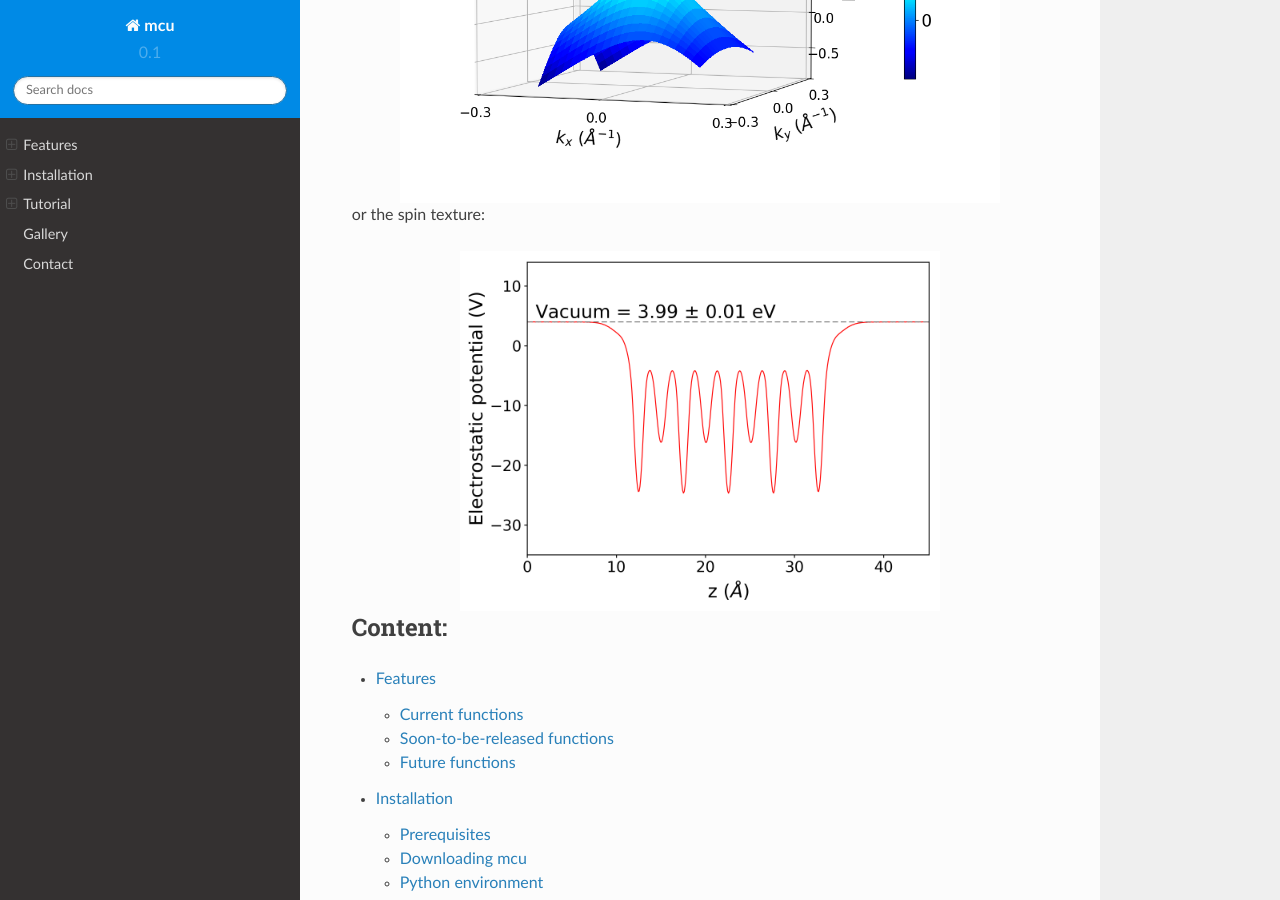
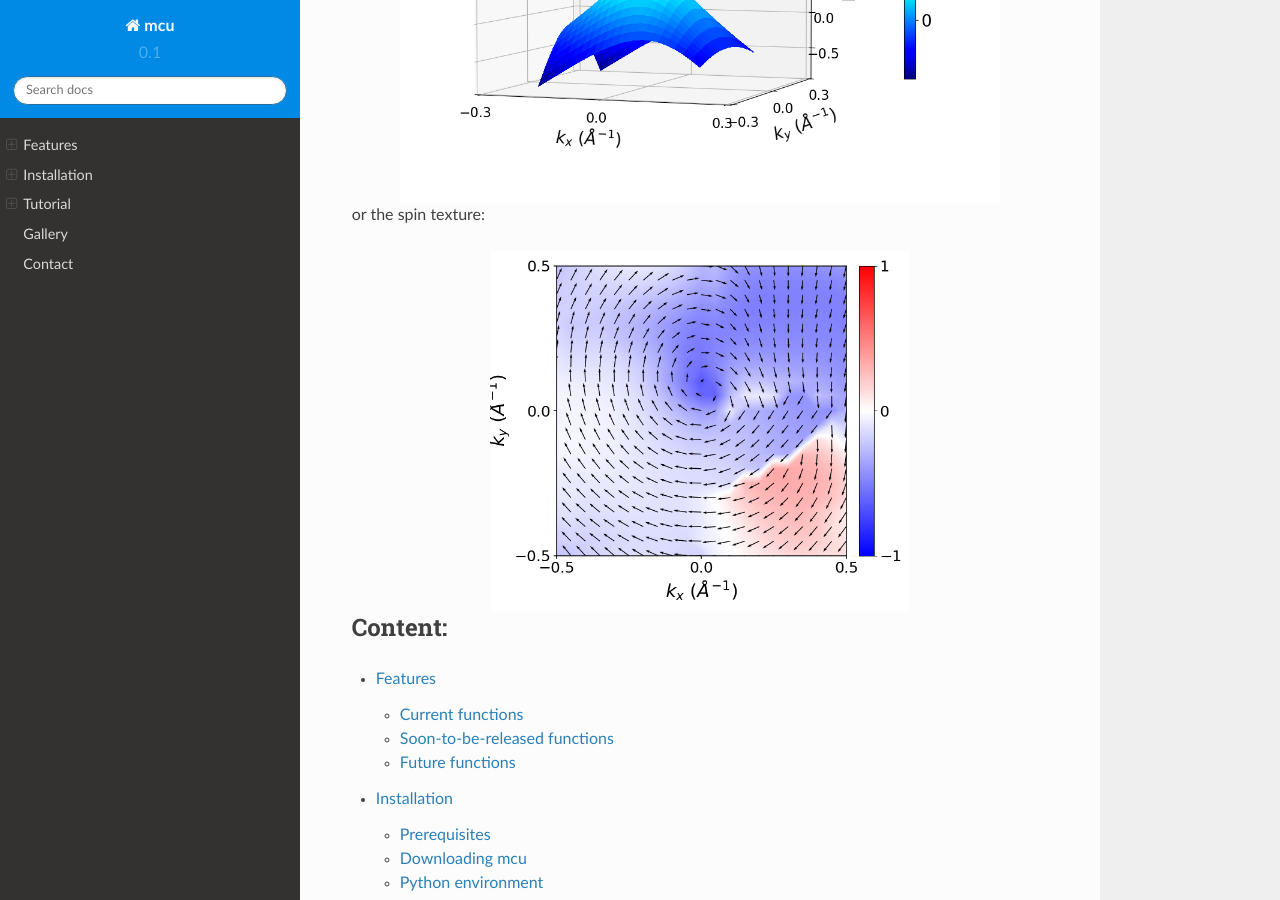
Before and after one commit to hungpham2017/mcu, a Sphinx documentation site: the page built from docs/source/index.rst, in a window 1280 px wide and 900 px high, scrolled down 1234 px. Built offline with Sphinx 7.4.7 and the Read the Docs theme 2.0.0, drawn with Linux system fonts in a browser that asks for light colours.

Commit message:
Adding plot_spin docs

```diff
--- a/docs/source/index.rst
+++ b/docs/source/index.rst
@@ -34,8 +34,8 @@ For example, one can visualize the Dirac cones of graphene:
 
 or the spin texture:
 
-.. image:: ../image/elecpot.png
-    :scale: 20 %
+.. image:: ../image/spin_texture.png
+    :scale: 60 %
     :align: center
 
 
```
Also changed, not shown: 4 other files.
